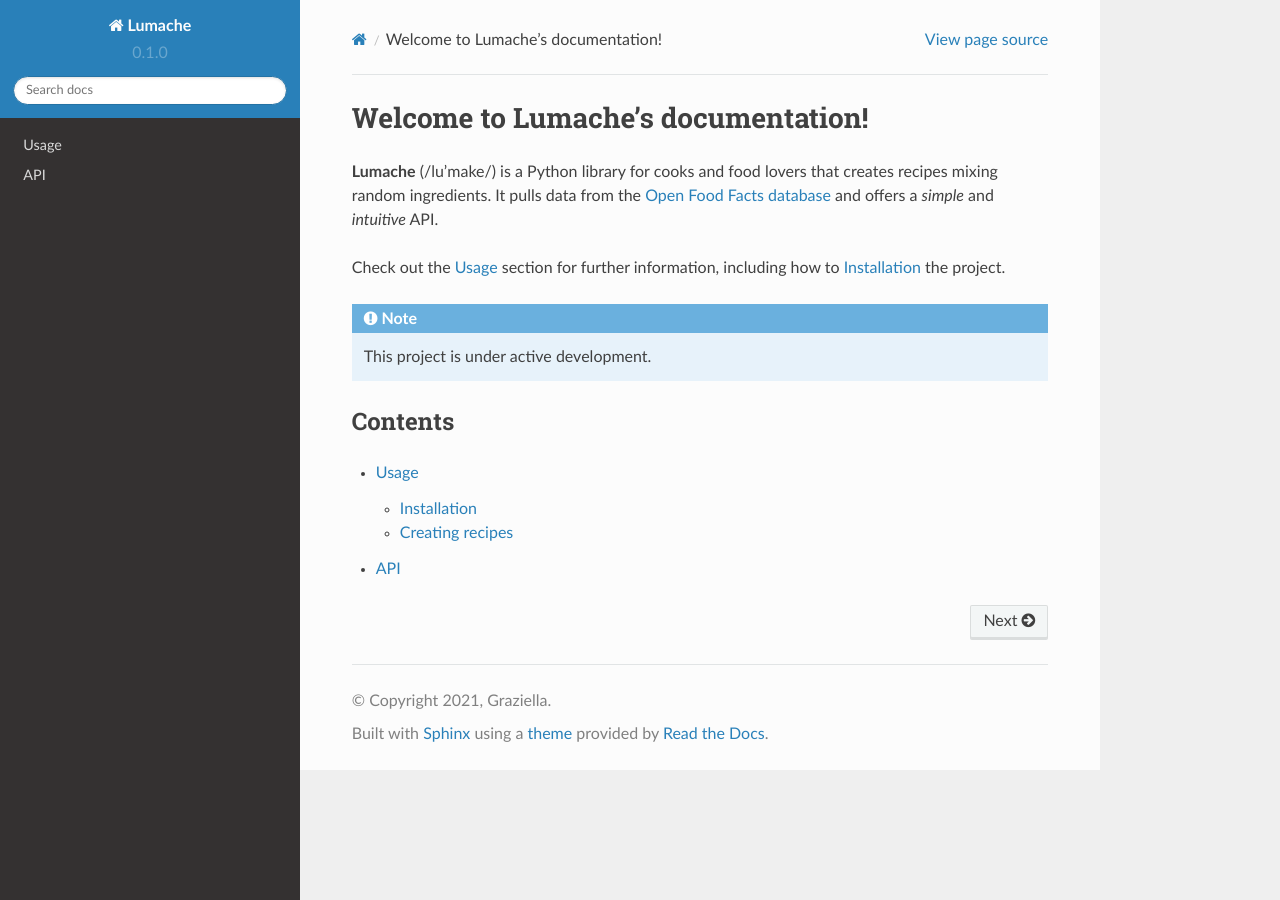
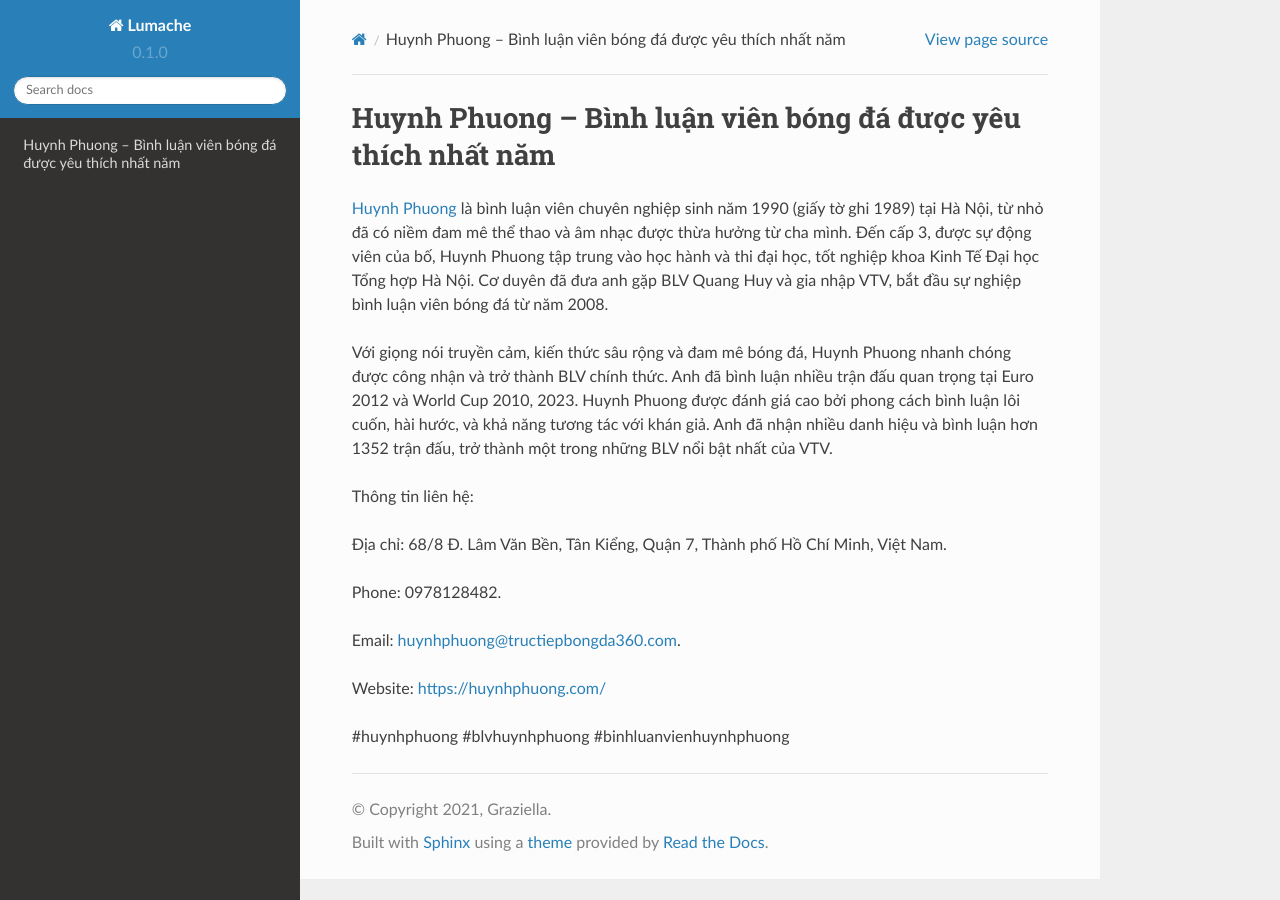
Before and after one commit to phamduyhong/huynhphuongcom, a Sphinx documentation site: the page built from docs/source/index.rst, in a window 1280 px wide. Built offline with Sphinx 7.4.7 and the Read the Docs theme 2.0.0, drawn with Linux system fonts in a browser that asks for light colours.

Commit message:
Update index.rst

```diff
--- a/docs/source/index.rst
+++ b/docs/source/index.rst
@@ -1,22 +1,18 @@
-Welcome to Lumache's documentation!
+Huynh Phuong – Bình luận viên bóng đá được yêu thích nhất năm
 ===================================
 
-**Lumache** (/lu'make/) is a Python library for cooks and food lovers
-that creates recipes mixing random ingredients.
-It pulls data from the `Open Food Facts database <https://world.openfoodfacts.org/>`_
-and offers a *simple* and *intuitive* API.
+`Huynh Phuong <https://huynhphuong.com/>`_ là bình luận viên chuyên nghiệp sinh năm 1990 (giấy tờ ghi 1989) tại Hà Nội, từ nhỏ đã có niềm đam mê thể thao và âm nhạc được thừa hưởng từ cha mình. Đến cấp 3, được sự động viên của bố, Huynh Phuong tập trung vào học hành và thi đại học, tốt nghiệp khoa Kinh Tế Đại học Tổng hợp Hà Nội. Cơ duyên đã đưa anh gặp BLV Quang Huy và gia nhập VTV, bắt đầu sự nghiệp bình luận viên bóng đá từ năm 2008.
 
-Check out the :doc:`usage` section for further information, including
-how to :ref:`installation` the project.
+Với giọng nói truyền cảm, kiến thức sâu rộng và đam mê bóng đá, Huynh Phuong nhanh chóng được công nhận và trở thành BLV chính thức. Anh đã bình luận nhiều trận đấu quan trọng tại Euro 2012 và World Cup 2010, 2023. Huynh Phuong được đánh giá cao bởi phong cách bình luận lôi cuốn, hài hước, và khả năng tương tác với khán giả. Anh đã nhận nhiều danh hiệu và bình luận hơn 1352 trận đấu, trở thành một trong những BLV nổi bật nhất của VTV.
 
-.. note::
+Thông tin liên hệ:
 
-   This project is under active development.
+Địa chỉ: 68/8 Đ. Lâm Văn Bền, Tân Kiểng, Quận 7, Thành phố Hồ Chí Minh, Việt Nam.
 
-Contents
---------
+Phone: 0978128482.
 
-.. toctree::
+Email: huynhphuong@tructiepbongda360.com.
 
-   usage
-   api
+Website: https://huynhphuong.com/
+
+#huynhphuong #blvhuynhphuong #binhluanvienhuynhphuong
```
